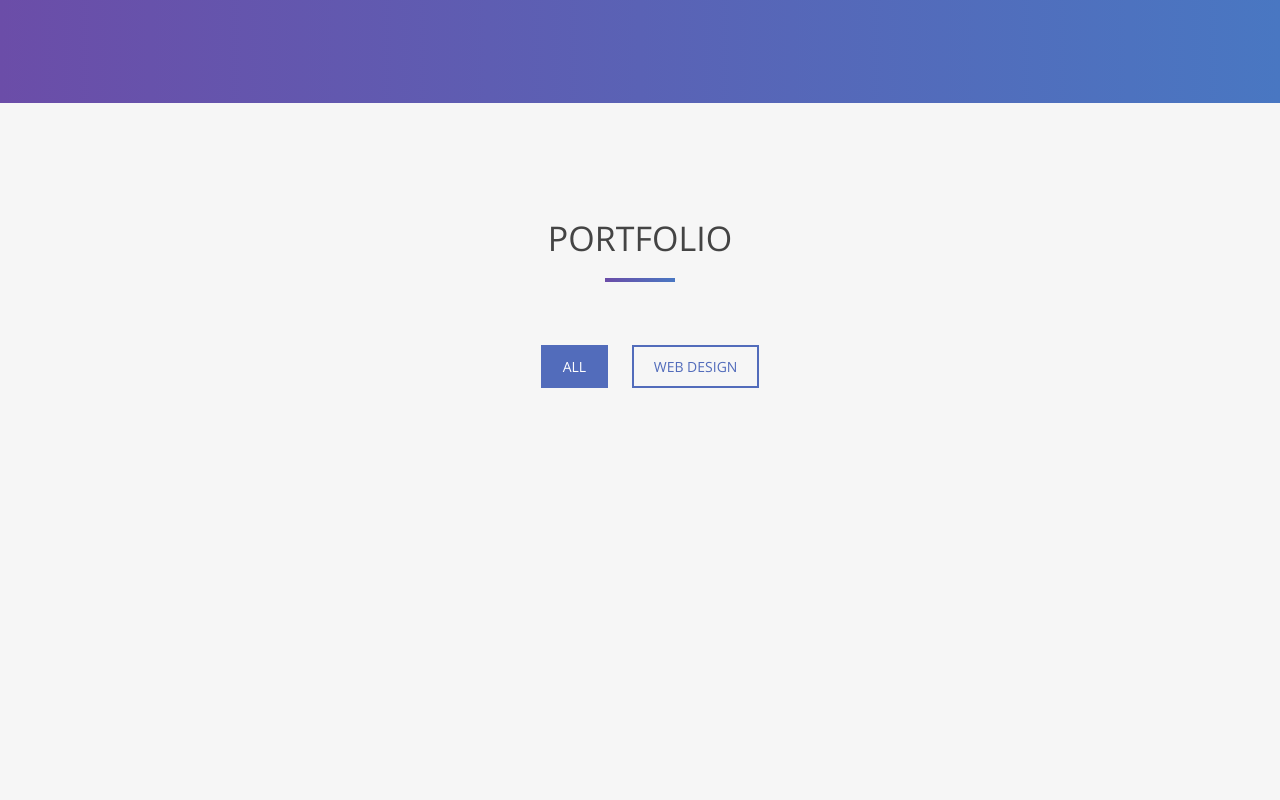
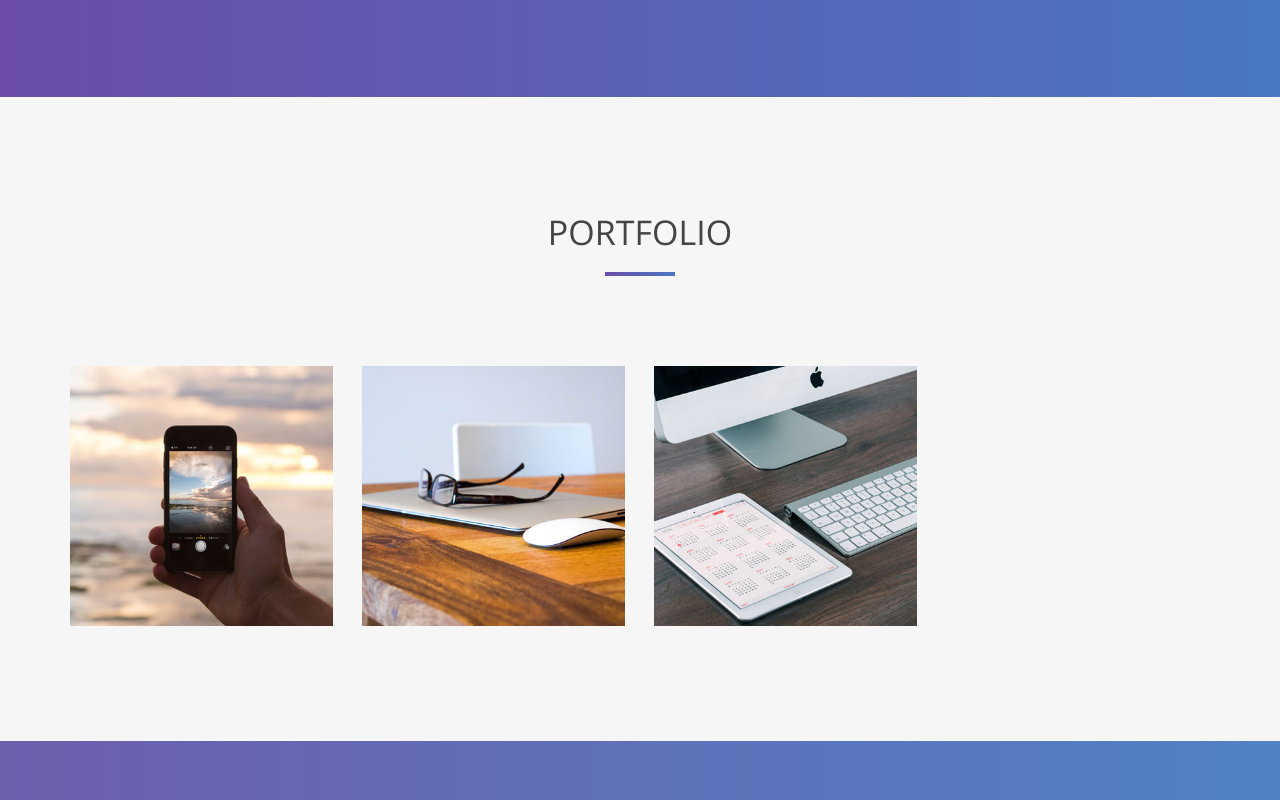
Before and after one commit to RSpencerFink/RSpencerFink.github.io, a plain HTML site: page index.html in a window 1280 px wide. Shown: the part 2000-2800 px from the top of the page. Drawn offline with nearby package versions, Linux system fonts and the light colour scheme.

Commit message:
fixes styling

```diff
--- a/css/style.css
+++ b/css/style.css
@@ -374,7 +374,7 @@ ol.type li a:hover {
 	margin: 0 auto;
 	color: #ffffff;
 	background: rgba(0, 0, 0, 0.66);
-	padding: 33% 0 0 0;
+	padding: 33% 2% 0 2%;
 	height: 100%;
 	width: 100%;
 	opacity: 0;
@@ -623,7 +623,7 @@ header .intro-text {
 	 height: 250px;
  }
 
-.row {
+.headshot {
 	display: flex;
 	flex-direction: row;
 	justify-content: space-between;
--- a/index.html
+++ b/index.html
@@ -92,7 +92,7 @@
       <h2>About Me</h2>
       <hr>
     </div>
-    <div class="row">
+    <div class="row headshot">
       <img src="img/rsf-headshot.jpg" class="img-responsive headshot" alt="">
       <div class="col-xs-12 col-md-6">
         <div class="about-text">
@@ -147,18 +147,6 @@
       <h2>Portfolio</h2>
       <hr>
     </div>
-    <div class="categories">
-      <ul class="cat">
-        <li>
-          <ol class="type">
-            <li><a href="#" data-filter="*" class="active">All</a></li>
-            <li><a href="#" data-filter=".web">Web Design</a></li>
-            <!-- <li><a href="#" data-filter=".app">App Development</a></li> -->
-            <!-- <li><a href="#" data-filter=".branding">Branding</a></li> -->
-          </ol>
-        </li>
-      </ul>
-    </div>
     <div class="clearfix"></div>
     <div class="row">
       <div class="portfolio-items">
@@ -167,7 +155,7 @@
             <div class="hover-bg"> <a href="img/portfolio/01-large.jpg" title="Project description" rel="prettyPhoto">
               <div class="hover-text">
                 <h4>Concord</h4>
-                <small>Web Design</small> </div>
+                <small>Full Stack web app modeled after Discord and built with Ruby, Rails, React / Redux, JavaScript, JQuery, and Postgresql</small> </div>
               <img src="img/portfolio/01-small.jpg" class="img-responsive" alt="Project Title"> </a> </div>
           </div>
         </div>
@@ -176,7 +164,7 @@
             <div class="hover-bg"> <a href="img/portfolio/02-large.jpg" title="Project description" rel="prettyPhoto">
               <div class="hover-text">
                 <h4>BrickBreaker</h4>
-                <small>App Development</small> </div>
+                <small>Browser game based on Breakout built with JavaScript, Canvas, and HTML</small> </div>
               <img src="img/portfolio/02-small.jpg" class="img-responsive" alt="Project Title"> </a> </div>
           </div>
         </div>
@@ -185,7 +173,7 @@
             <div class="hover-bg"> <a href="img/portfolio/03-large.jpg" title="Project description" rel="prettyPhoto">
               <div class="hover-text">
                 <h4>Ruby Chess</h4>
-                <small>Web Design</small> </div>
+                <small>Command line chess game built with Ruby</small> </div>
               <img src="img/portfolio/03-small.jpg" class="img-responsive" alt="Project Title"> </a> </div>
           </div>
         </div>
@@ -193,79 +181,6 @@
     </div>
   </div>
 </div>
-<!-- Achievements Section -->
-<!-- <div id="achievements" class="text-center">
-  <div class="container">
-    <div class="section-title center">
-      <h2>Some Stats</h2>
-      <hr>
-    </div>
-    <div class="row">
-      <div class="col-md-3 col-sm-3 wow fadeInDown" data-wow-delay="200ms">
-        <div class="achievement-box"> <span class="count">310</span>
-          <h4>Happy Clients</h4>
-        </div>
-      </div>
-      <div class="col-md-3 col-sm-3 wow fadeInDown" data-wow-delay="400ms">
-        <div class="achievement-box"> <span class="count">4700</span>
-          <h4>Hours of Work</h4>
-        </div>
-      </div>
-      <div class="col-md-3 col-sm-3 wow fadeInDown" data-wow-delay="600ms">
-        <div class="achievement-box"> <span class="count">30</span>
-          <h4>Awards Won</h4>
-        </div>
-      </div>
-      <div class="col-md-3 col-sm-3 wow fadeInDown" data-wow-delay="800ms">
-        <div class="achievement-box"> <span class="count">8</span>
-          <h4>Years of Experience</h4>
-        </div>
-      </div>
-    </div>
-  </div>
-</div> -->
-<!-- Testimonials Section -->
-<!-- <div id="testimonials" class="text-center">
-  <div class="container">
-    <div class="section-title center">
-      <h2>Testimonials</h2>
-      <hr>
-    </div>
-    <div class="row">
-      <div class="col-md-10 col-md-offset-1">
-        <div class="row testimonials">
-          <div class="col-sm-4">
-            <blockquote><i class="fa fa-quote-left"></i>
-              <p>Lorem ipsum dolor sit amet, consectetur adipiscing elitduis sed dapibus leo nec ornare.</p>
-              <div class="clients-name">
-                <p><strong>John Doe</strong><br>
-                  <em>CEO, Company Inc.</em></p>
-              </div>
-            </blockquote>
-          </div>
-          <div class="col-sm-4">
-            <blockquote><i class="fa fa-quote-left"></i>
-              <p>Lorem ipsum dolor sit amet, consectetur adipiscing elitduis sed dapibus leo nec ornare.</p>
-              <div class="clients-name">
-                <p><strong>Jane Doe</strong><br>
-                  <em>CEO, Company Inc.</em></p>
-              </div>
-            </blockquote>
-          </div>
-          <div class="col-sm-4">
-            <blockquote><i class="fa fa-quote-left"></i>
-              <p>Lorem ipsum dolor sit amet, consectetur adipiscing elitduis sed dapibus leo nec ornare.</p>
-              <div class="clients-name">
-                <p><strong>Chris Smith</strong><br>
-                  <em>CEO, Company Inc.</em></p>
-              </div>
-            </blockquote>
-          </div>
-        </div>
-      </div>
-    </div>
-  </div>
-</div> --> -->
 <!-- Contact Section -->
 <div id="contact" class="text-center">
   <div class="overlay">
```
